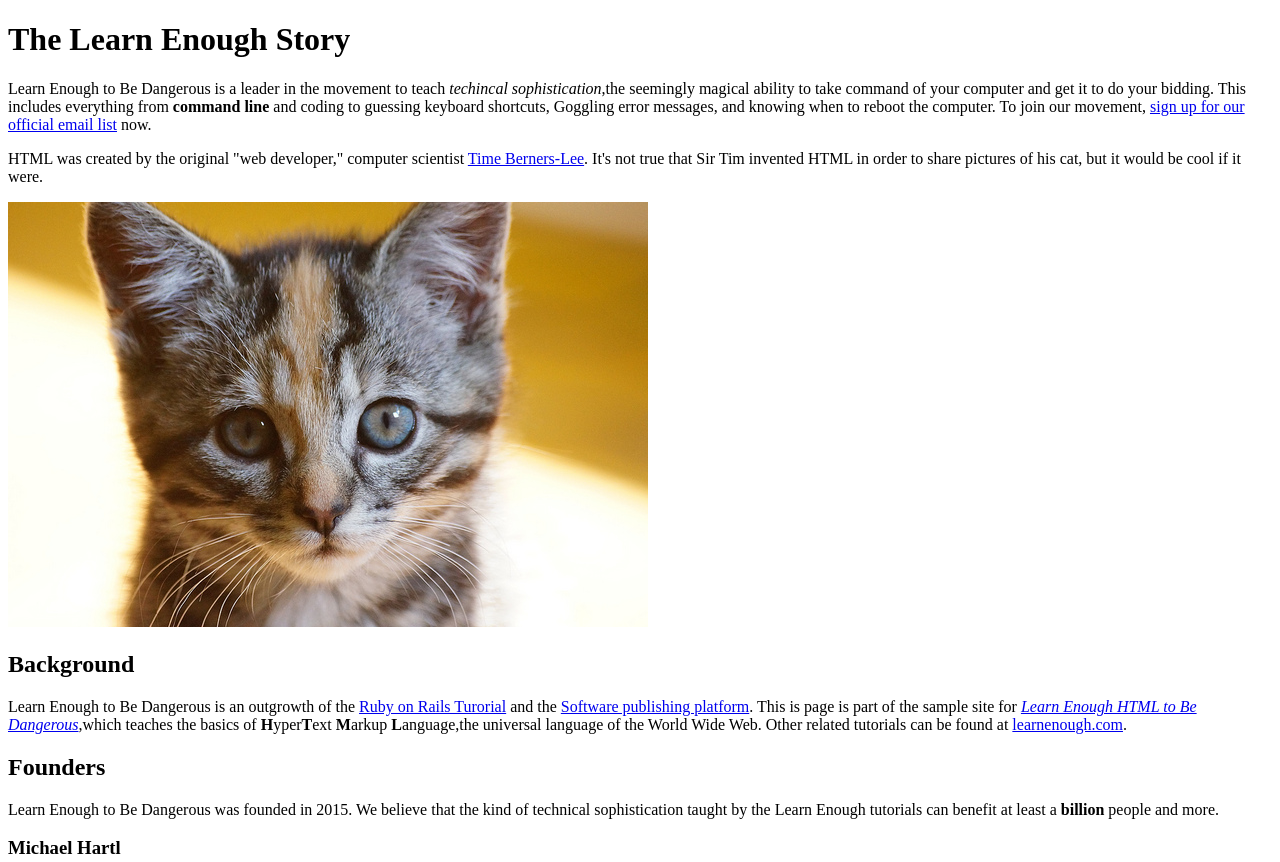
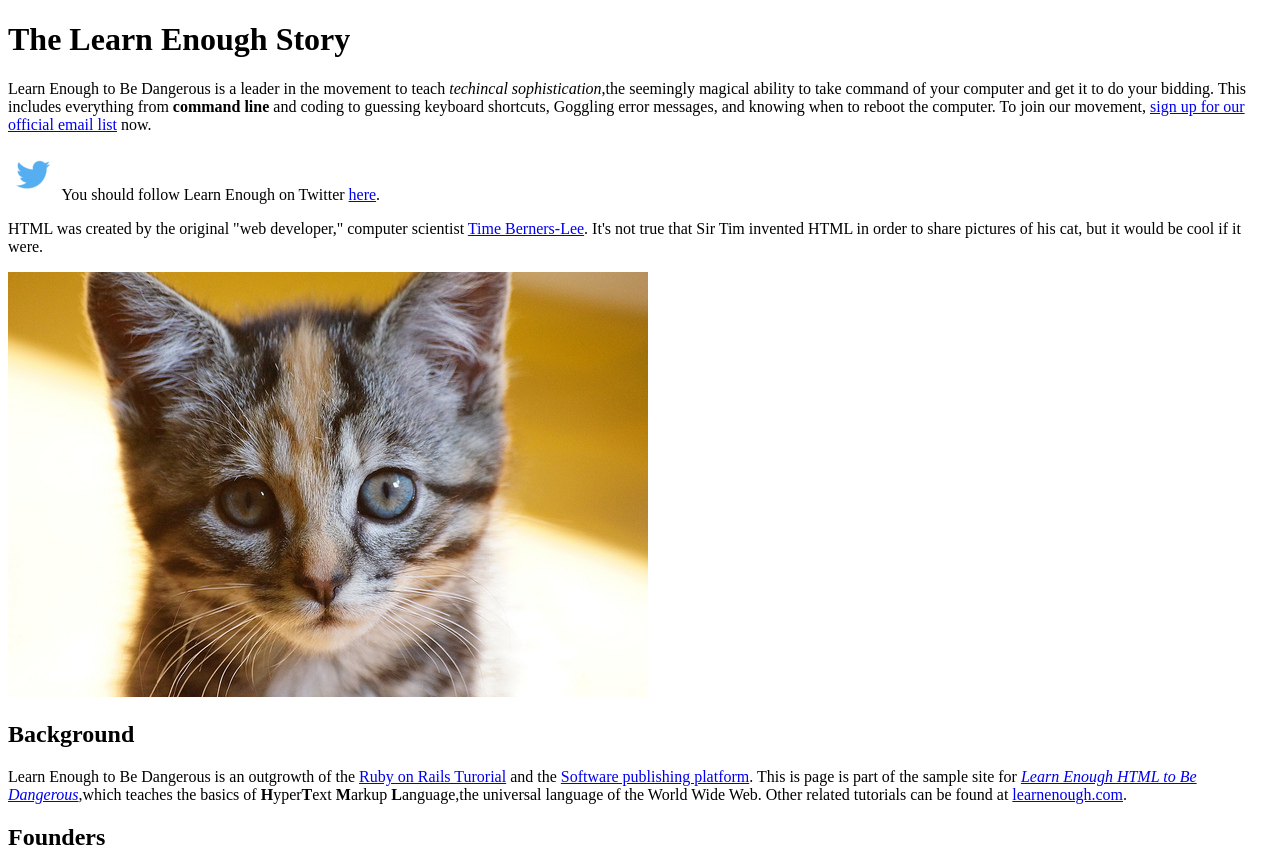
Before and after one commit to PokaTosso/sample_website, a plain HTML site: page index.html in a window 1280 px wide. Shown: the top 862 px of the page. Drawn offline with Linux system fonts and the light colour scheme.

Commit message:
Add twitter icon

```diff
--- a/index.html
+++ b/index.html
@@ -16,6 +16,17 @@
       our movement, <a href="http://learnenough.com/email">
         sign up for our official email list</a> now.
     </p>
+
+    <p>
+      <a href="http://twitter.com/learnenough" target="_blank" style="text-decoration: none;">
+      <img src="images/small_twitter_logo.png"><a/>
+      You should follow Learn Enough on Twitter
+      <a href="http://twitter.com/learnenough" target="_blank">here<a/>.
+      </p>
+
+
+
+
      <p>
       HTML was created by the original "web developer," computer scientist
       <a href="http://en.wikipedia.org/wiki/Tim_Berners-Lee">Time Berners-Lee</a>.
@@ -23,7 +34,8 @@
       but it would be cool if it were.
     </p>
 
-     <img src="images/kitten.jpg" alt="An adorable kitten">
+     <a href="https://flickr.com/photos/deborah_s_perspective/14144861329"><img src="images/kitten.jpg" alt="An adorable kitten">
+     </a>
 
 
 
```
Also changed, not shown: images/small_twitter_logo.png (added).
